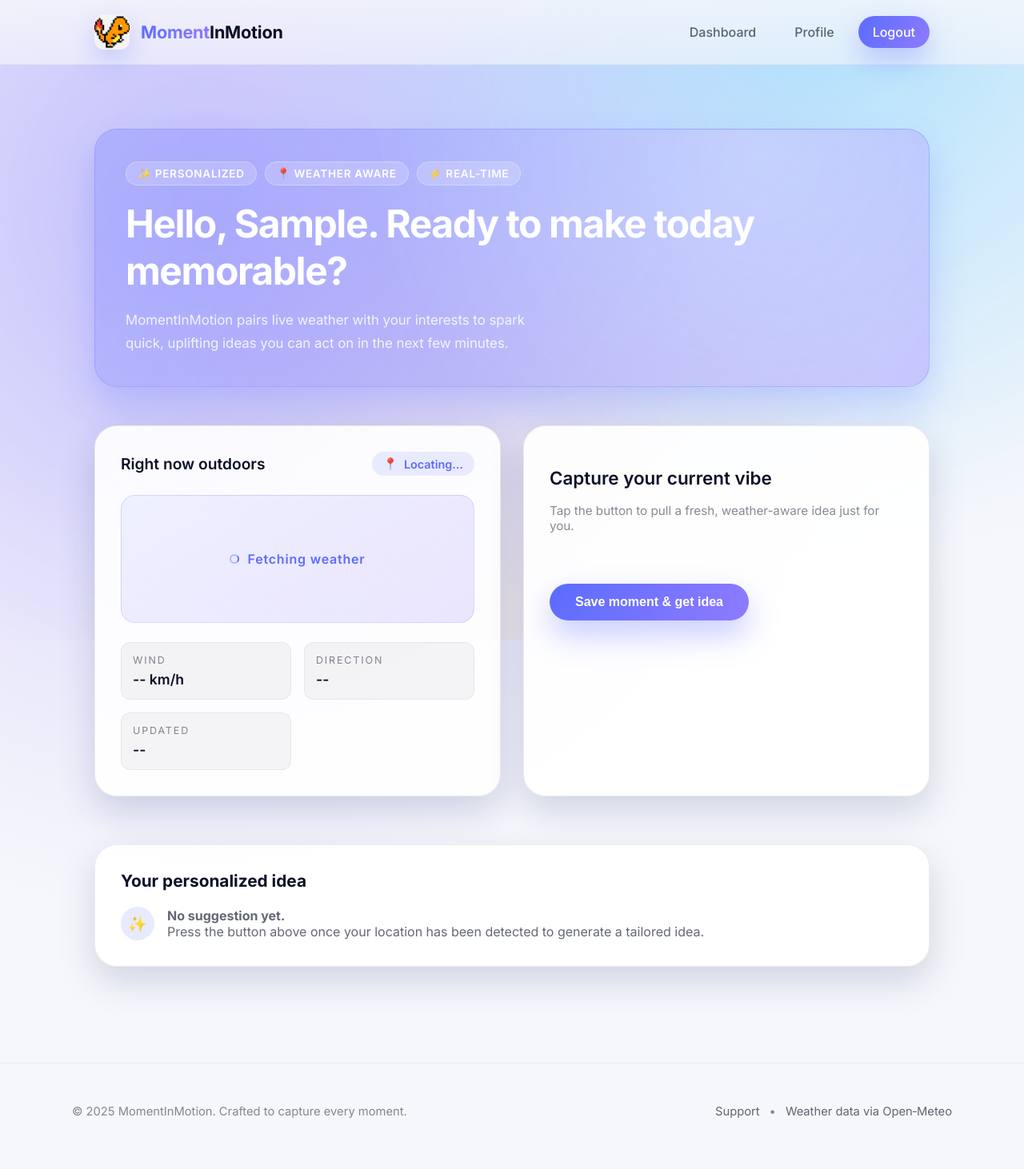
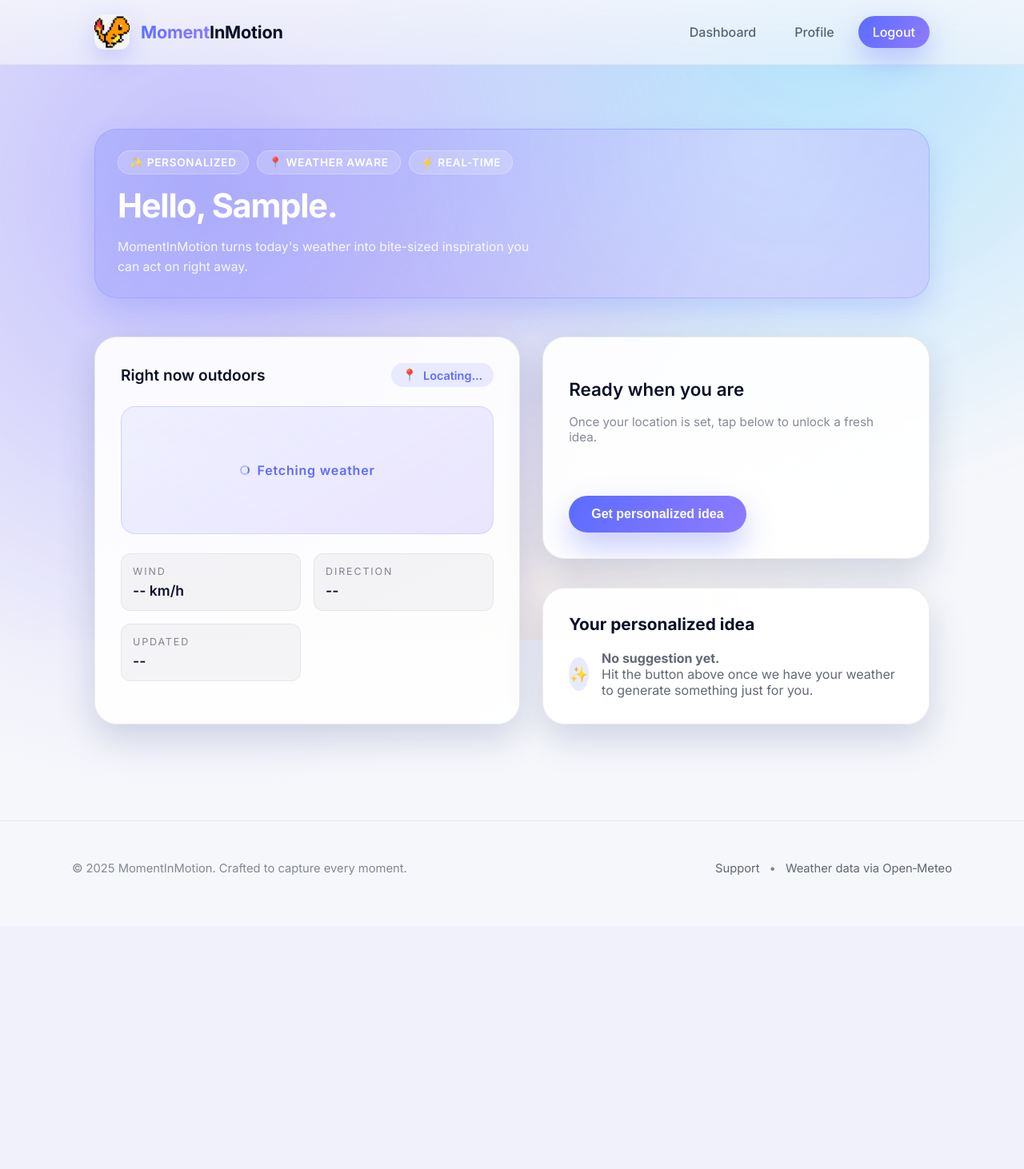
Before and after one commit to brar-karamjit/MomentInMotion, a Django app: page / in a window 1280 px wide. Shown: the whole page at 80% size. After the commit the page ends 1094 px from the top, so only its background shows below. Run offline with Django 4.2, Linux system fonts and the light colour scheme; the visitor is signed in with stand-in values (Sample User, id 1).

Commit message:
UI updates

```diff
--- a/core/static/css/home.css
+++ b/core/static/css/home.css
@@ -1,14 +1,14 @@
 .home-hero {
     display: flex;
     flex-direction: column;
-    gap: 18px;
+    gap: 14px;
     position: relative;
     overflow: hidden;
-    padding: 40px 38px;
+    padding: 26px 28px;
     border-radius: var(--radius-large);
-    background: linear-gradient(120deg, rgba(91, 108, 255, 0.25), rgba(143, 123, 255, 0.4));
-    border: 1px solid rgba(91, 108, 255, 0.2);
-    box-shadow: 0 25px 45px rgba(91, 108, 255, 0.25);
+    background: linear-gradient(120deg, rgba(91, 108, 255, 0.22), rgba(143, 123, 255, 0.32));
+    border: 1px solid rgba(91, 108, 255, 0.18);
+    box-shadow: 0 18px 36px rgba(91, 108, 255, 0.22);
     color: white;
 }
 
@@ -22,7 +22,7 @@
 }
 
 .home-hero h1 {
-    font-size: clamp(2.2rem, 4vw, 3rem);
+    font-size: clamp(1.9rem, 3.5vw, 2.6rem);
     margin: 0;
     font-weight: 700;
     letter-spacing: -0.03em;
@@ -30,9 +30,9 @@
 
 .home-hero p {
     max-width: 540px;
-    font-size: 1.05rem;
-    line-height: 1.7;
-    opacity: 0.85;
+    font-size: 0.98rem;
+    line-height: 1.6;
+    opacity: 0.9;
     margin: 0;
 }
 
@@ -58,8 +58,15 @@
 
 .home-grid {
     display: grid;
-    grid-template-columns: repeat(2, minmax(0, 1fr));
+    grid-template-columns: minmax(0, 1.1fr) minmax(0, 1fr);
     gap: 28px;
+    align-items: stretch;
+}
+
+.insights-column {
+    display: grid;
+    gap: 24px;
+    align-content: start;
 }
 
 .weather-card {
@@ -166,7 +173,7 @@
 
 .moment-card button {
     justify-self: flex-start;
-    padding-inline: 32px;
+    padding-inline: 28px;
 }
 
 .suggestion-card {
@@ -262,6 +269,10 @@
         grid-template-columns: 1fr;
     }
 
+    .insights-column {
+        grid-template-columns: 1fr;
+    }
+
     .suggestion-card {
         margin-top: 0;
     }
--- a/core/templates/core/home.html
+++ b/core/templates/core/home.html
@@ -14,9 +14,9 @@
         <span class="hero-tag">⚡ Real-time</span>
     </div>
     {% with user.first_name|default:"Explorer" as first_name %}
-    <h1>Hello, {{ first_name }}. Ready to make today memorable?</h1>
+    <h1>Hello, {{ first_name }}.</h1>
     {% endwith %}
-    <p>MomentInMotion pairs live weather with your interests to spark quick, uplifting ideas you can act on in the next few minutes.</p>
+    <p>MomentInMotion turns today's weather into bite-sized inspiration you can act on right away.</p>
 </section>
 
 <section class="home-grid">
@@ -44,11 +44,12 @@
         </div>
     </article>
 
+    <div class="insights-column">
         <article class="card moment-card">
             <div class="card-header">
                 <div>
-                <h2 class="card-title">Capture your current vibe</h2>
-                <p class="card-subtitle">Tap the button to pull a fresh, weather-aware idea just for you.</p>
+                    <h2 class="card-title">Ready when you are</h2>
+                    <p class="card-subtitle">Once your location is set, tap below to unlock a fresh idea.</p>
                 </div>
             </div>
             <form method="post">
@@ -58,10 +59,9 @@
                 <input type="hidden" name="temperature" id="temperature_input">
                 <input type="hidden" name="weathercode" id="weather_text_input">
 
-            <button type="submit" name="action" value="get_suggestion">Save moment &amp; get idea</button>
+                <button type="submit" name="action" value="get_suggestion">Get personalized idea</button>
             </form>
         </article>
-</section>
 
         <article class="card suggestion-card">
             <h3>Your personalized idea</h3>
@@ -72,11 +72,13 @@
                     <span aria-hidden="true">✨</span>
                     <div>
                         <strong>No suggestion yet.</strong>
-                <div>Press the button above once your location has been detected to generate a tailored idea.</div>
+                        <div>Hit the button above once we have your weather to generate something just for you.</div>
                     </div>
                 </div>
             {% endif %}
         </article>
+    </div>
+</section>
 {% endblock %}
 
 {% block extra_scripts %}
--- a/core/views.py
+++ b/core/views.py
@@ -102,7 +102,7 @@
     except UserMetadata.DoesNotExist:
         metadata = None
 
-    suggestion_data = None
+    suggestion_data = request.session.pop("last_suggestion", None)
     city = "N/A"
 
     if request.method == "POST" and request.POST.get("action") == "get_suggestion":
@@ -114,6 +114,8 @@
         weather = {"temperature": temperature, "weathercode": weathercode}
 
         suggestion_data = get_suggestion(user, metadata, weather, lat, lon)
+        request.session["last_suggestion"] = suggestion_data
+        return redirect("home")
 
     return render(request, "core/home.html", {
         "user": user,
```
Lines whose indentation alone changed are shown as unchanged.
